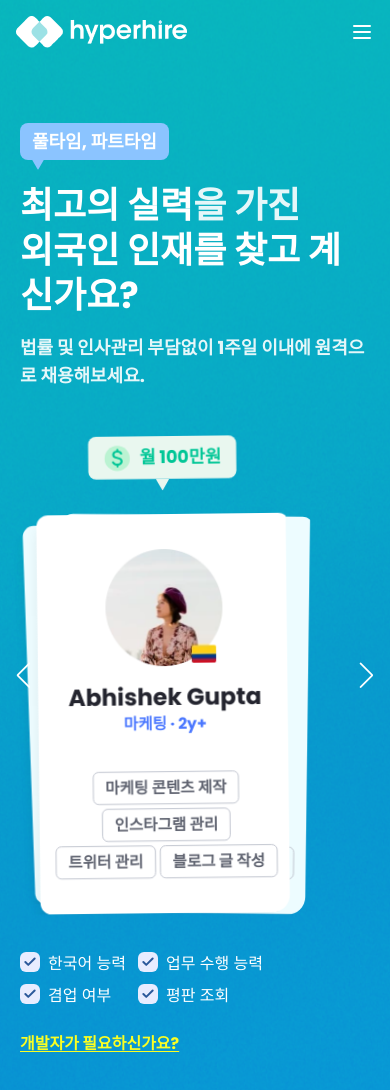
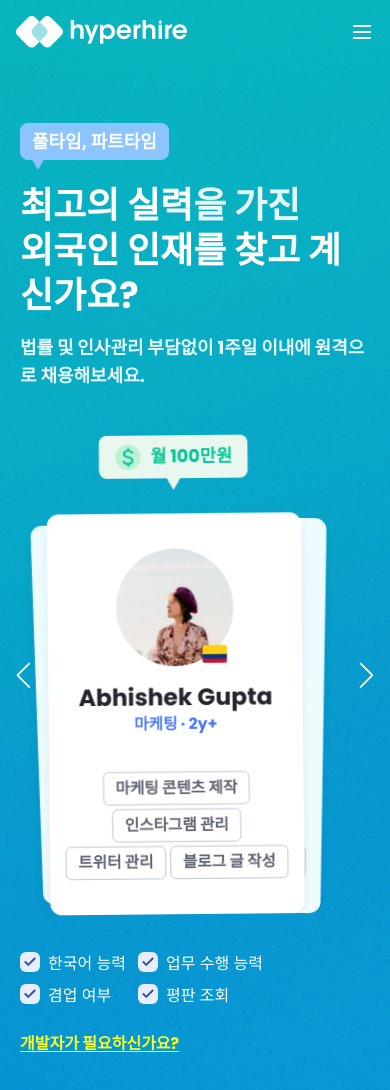
Before and after one commit to ammartanwar/hyperhire, a Next.js app: page / in a window 390 px wide. Shown: the top 1090 px of the page. Built offline with nearby package versions, Linux system fonts and the light colour scheme.

Commit message:
width box change

```diff
--- a/src/styles/globals.css
+++ b/src/styles/globals.css
@@ -75,6 +75,6 @@ li {
     margin-right: 0px !important;
     /* padding-left: 36px !important; */
     /* margin-left: 30px !important; */
-    width: 300px !important;
+    width: 320px !important;
   }
 }
```
